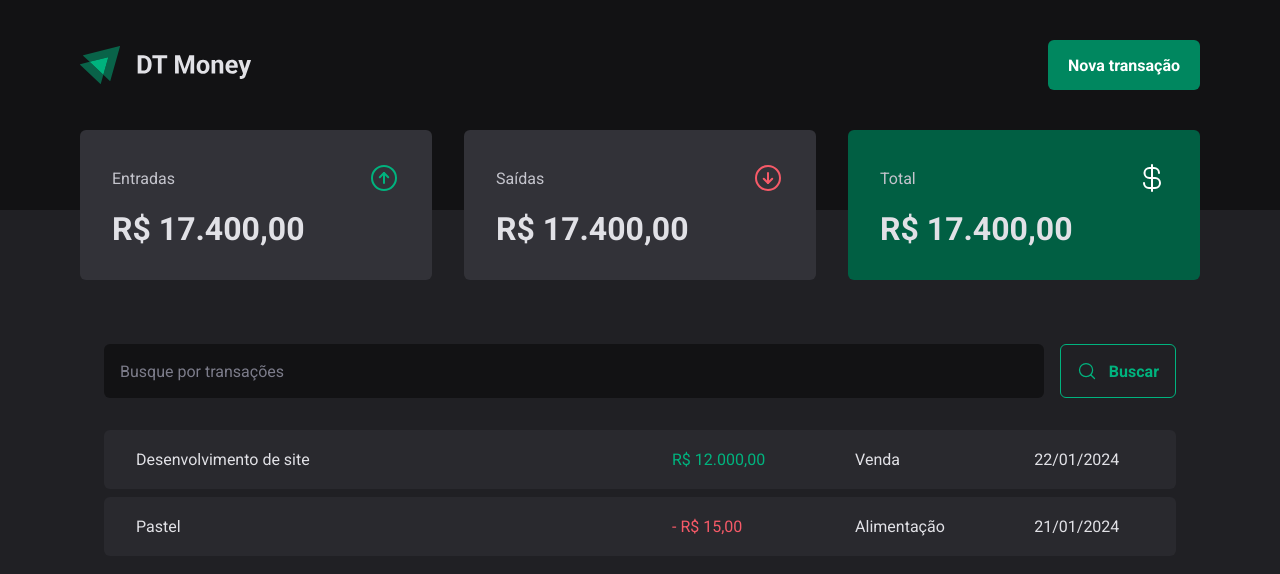
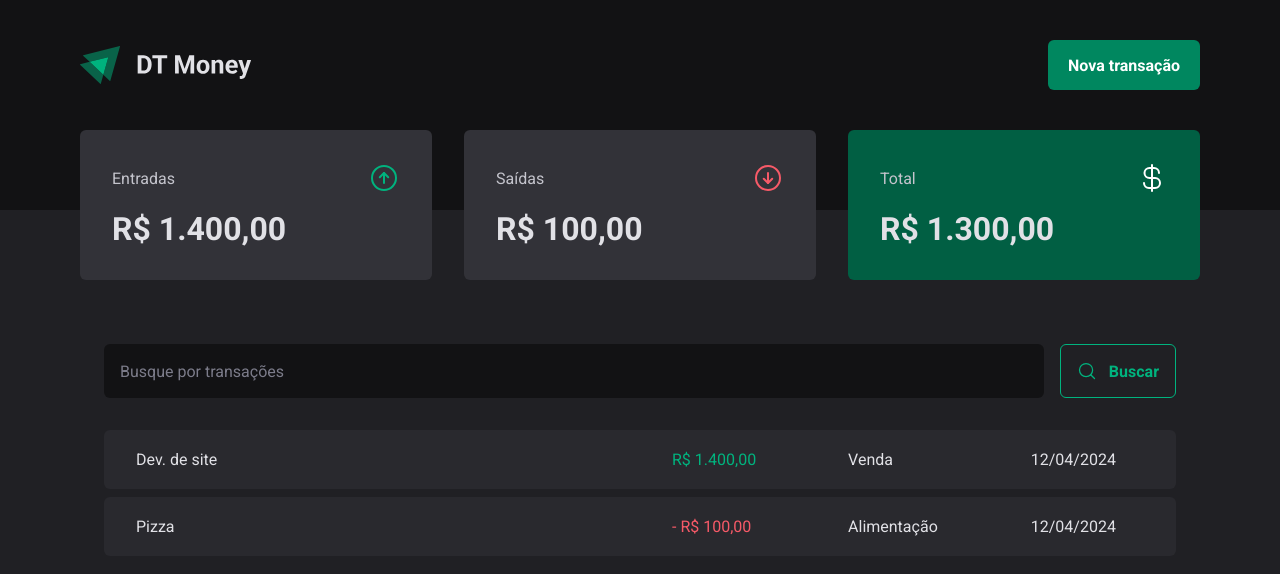
Before and after one commit to LeonardoBrizolla/dt-money, a React (Vite) app: page / in a window 1280 px wide. Shown: the top 574 px of the page. Built offline with nearby package versions, Linux system fonts and the light colour scheme; data requests are answered from the project's data file.

Commit message:
Aplicando React Hook Form

```diff
--- /dev/null
+++ b/server.json
@@ -0,0 +1,20 @@
+{
+  "transactions": [
+    {
+      "id": 1,
+      "description": "Dev. de site",
+      "type": "income",
+      "category": "Venda",
+      "price": 1400,
+      "createdAt": "2024-04-12T19:36:44.505Z"
+    },
+    {
+      "id": 2,
+      "description": "Pizza",
+      "type": "outcome",
+      "category": "Alimentação",
+      "price": 100,
+      "createdAt": "2024-04-12T19:36:44.505Z"
+    }
+  ]
+}
--- a/src/App.tsx
+++ b/src/App.tsx
@@ -2,12 +2,15 @@
 import { defaultTheme } from "./styles/themes/default";
 import { GlobalStyle } from "./styles/global";
 import { Transactions } from "./pages/Transactions";
+import { TransactionsProvider } from "./components/contexts/TransactionsContext";
 
 export function App() {
   return (
     <ThemeProvider theme={defaultTheme}>
       <GlobalStyle />
-      <Transactions />
+      <TransactionsProvider>
+        <Transactions />
+      </TransactionsProvider>
     </ThemeProvider>
-  )
+  );
 }
--- a/src/components/NewTransactionModal/index.tsx
+++ b/src/components/NewTransactionModal/index.tsx
@@ -1,5 +1,8 @@
 import * as Dialog from "@radix-ui/react-dialog";
 import { ArrowCircleDown, ArrowCircleUp, X } from "phosphor-react";
+import { z } from "zod";
+import { useForm } from "react-hook-form";
+import { zodResolver } from "@hookform/resolvers/zod";
 
 import {
   CloseButton,
@@ -9,7 +12,32 @@
   TransactionTypeButton,
 } from "./styles";
 
+const newTransactionFormSchema = z.object({
+  description: z.string(),
+  price: z.number(),
+  category: z.string(),
+  // type: z.enum(["income", "outcome"]),
+});
+
+type newTransactionFormInputs = z.infer<typeof newTransactionFormSchema>;
+
 export function NewTransactionModal() {
+  const {
+    register,
+    handleSubmit,
+    formState: { isSubmitting },
+  } = useForm<newTransactionFormInputs>({
+    resolver: zodResolver(newTransactionFormSchema),
+  });
+
+  async function handleCreateNewTransactionFormInputs(
+    data: newTransactionFormInputs
+  ) {
+    await new Promise((resolve) => setTimeout(resolve, 2000));
+
+    console.log(data);
+  }
+
   return (
     <Dialog.Portal>
       <Overlay />
@@ -21,14 +49,29 @@
           <X size={24} />
         </CloseButton>
 
-        <form action="">
-          <input type="text" placeholder="Descrição" required />
-          <input type="number" placeholder="Preço" required />
-          <input type="text" placeholder="Categoria" required />
+        <form onSubmit={handleSubmit(handleCreateNewTransactionFormInputs)}>
+          <input
+            type="text"
+            placeholder="Descrição"
+            required
+            {...register("description")}
+          />
+          <input
+            type="number"
+            placeholder="Preço"
+            required
+            {...register("price", { valueAsNumber: true })}
+          />
+          <input
+            type="text"
+            placeholder="Categoria"
+            required
+            {...register("category")}
+          />
 
           <TransactionType>
             <TransactionTypeButton variant="income" value="income">
-                <ArrowCircleUp size={24} />
+              <ArrowCircleUp size={24} />
               Entradas
             </TransactionTypeButton>
             <TransactionTypeButton variant="outcome" value="outcome">
@@ -37,7 +80,9 @@
             </TransactionTypeButton>
           </TransactionType>
 
-          <button type="submit">Cadastrar</button>
+          <button type="submit" disabled={isSubmitting}>
+            Cadastrar
+          </button>
         </form>
       </Content>
     </Dialog.Portal>
--- a/src/components/NewTransactionModal/styles.ts
+++ b/src/components/NewTransactionModal/styles.ts
@@ -51,7 +51,12 @@
       margin-top: 1.5rem;
       cursor: pointer;
 
-      &:hover {
+      &:disabled {
+        cursor: not-allowed;
+        opacity: 0.6;
+      }
+
+      &:not(:disabled):hover {
         background: ${(props) => props.theme["green-700"]};
         transition: background-color 0.2s;
       }
--- a/src/components/SearchForm/index.tsx
+++ b/src/components/SearchForm/index.tsx
@@ -1,15 +1,42 @@
 import { MagnifyingGlass } from "phosphor-react";
 import { SearchFormContainer } from "./styles";
+import { useForm } from "react-hook-form";
+import * as z from "zod";
+import { zodResolver } from "@hookform/resolvers/zod";
+
+const searchFormSchema = z.object({
+  query: z.string(),
+});
+
+type SearchFormInputs = z.infer<typeof searchFormSchema>;
 
 export function SearchForm() {
+  const {
+    register,
+    handleSubmit,
+    formState: { isSubmitting },
+  } = useForm<SearchFormInputs>({
+    resolver: zodResolver(searchFormSchema),
+  });
+
+  async function handleSearchTransactions(data: SearchFormInputs) {
+    await new Promise((resolve) => setTimeout(resolve, 2000));
+
+    console.log(data);
+  }
+
   return (
-    <SearchFormContainer>
-      <input type="text" placeholder="Busque por transações"/>
+    <SearchFormContainer onSubmit={handleSubmit(handleSearchTransactions)}>
+      <input
+        type="text"
+        placeholder="Busque por transações"
+        {...register("query")}
+      />
 
-      <button type="submit">
+      <button type="submit" disabled={isSubmitting}>
         <MagnifyingGlass size={20} />
         Buscar
       </button>
     </SearchFormContainer>
-  )
+  );
 }
--- a/src/components/SearchForm/styles.ts
+++ b/src/components/SearchForm/styles.ts
@@ -30,7 +30,12 @@
     font-weight: bold;
     cursor: pointer;
 
-    &:hover {
+    &:disabled {
+      opacity: 0.6;
+      cursor: not-allowed;
+    }
+
+    &:not(:disabled):hover {
       background: ${props => props.theme["green-500"]};
       border-color: ${props => props.theme["green-500"]};
       color: ${props => props.theme.white};
--- a/src/components/Summary/index.tsx
+++ b/src/components/Summary/index.tsx
@@ -1,7 +1,11 @@
 import { ArrowCircleDown, ArrowCircleUp, CurrencyDollar } from "phosphor-react";
 import { SummaryCard, SummaryContainer } from "./styles";
+import { priceFormatter } from "../../utils/formatter";
+import { useSummary } from "../hooks/useSummary";
 
 export function Summary() {
+  const summary = useSummary();
+
   return (
     <SummaryContainer>
       <SummaryCard>
@@ -10,7 +14,7 @@
           <ArrowCircleUp size={32} color="#00b37e"/>
         </header>
 
-        <strong>R$ 17.400,00</strong>
+        <strong>{priceFormatter.format(summary.income)}</strong>
       </SummaryCard>
 
       <SummaryCard>
@@ -19,7 +23,7 @@
           <ArrowCircleDown size={32} color="#f75a68"/>
         </header>
 
-        <strong>R$ 17.400,00</strong>
+        <strong>{priceFormatter.format(summary.outcome)}</strong>
       </SummaryCard>
 
       <SummaryCard variant="green">
@@ -28,7 +32,7 @@
           <CurrencyDollar size={32} color="#fff"/>
         </header>
 
-        <strong>R$ 17.400,00</strong>
+        <strong>{priceFormatter.format(summary.total)}</strong>
       </SummaryCard>
     </SummaryContainer>
   )
--- /dev/null
+++ b/src/components/contexts/TransactionsContext.tsx
@@ -0,0 +1,41 @@
+import { ReactNode, createContext, useEffect, useState } from "react";
+
+type Transaction = {
+  id: number;
+  description: string;
+  type: "income" | "outcome";
+  price: number;
+  category: string;
+  createdAt: string;
+};
+
+interface TransactionsContextType {
+  transactions: Transaction[];
+}
+
+type TransactionsProviderProps = {
+  children: ReactNode;
+}
+
+export const TransactionsContext = createContext({} as TransactionsContextType);
+
+export function TransactionsProvider({ children }: TransactionsProviderProps) {
+  const [transactions, setTransactions] = useState<Transaction[]>([]);
+
+  async function loadTransactions() {
+    const response = await fetch("http://localhost:3333/transactions");
+    const data = await response.json();
+
+    setTransactions(data);
+  }
+
+  useEffect(() => {
+    loadTransactions();
+  }, []);
+
+  return (
+    <TransactionsContext.Provider value={{ transactions }}>
+      {children}
+    </TransactionsContext.Provider>
+  )
+}
--- /dev/null
+++ b/src/components/hooks/useSummary.ts
@@ -0,0 +1,29 @@
+import { useContext } from "react";
+import { TransactionsContext } from "../contexts/TransactionsContext";
+
+export function useSummary() {
+  const { transactions } = useContext(TransactionsContext);
+
+  const summary = transactions.reduce(
+    (acc, transaction) => {
+      if (transaction.type === "income") {
+        acc.income += transaction.price;
+        acc.total += transaction.price;
+      }
+
+      if (transaction.type === "outcome") {
+        acc.outcome += transaction.price;
+        acc.total -= transaction.price;
+      }
+
+      return acc;
+    },
+    {
+      income: 0,
+      outcome: 0,
+      total: 0,
+    }
+  );
+
+  return summary;
+}
--- a/src/pages/Transactions/index.tsx
+++ b/src/pages/Transactions/index.tsx
@@ -1,9 +1,18 @@
+import { useContext } from "react";
 import { Header } from "../../components/Header";
 import { SearchForm } from "../../components/SearchForm";
 import { Summary } from "../../components/Summary";
-import { PriceHighlight, TransactionsContainer, TransactionsTable } from "./styled";
+import {
+  PriceHighlight,
+  TransactionsContainer,
+  TransactionsTable,
+} from "./styled";
+import { TransactionsContext } from "../../components/contexts/TransactionsContext";
+import { dateFormatter, priceFormatter } from "../../utils/formatter";
 
 export function Transactions() {
+  const { transactions } = useContext(TransactionsContext);
+
   return (
     <div>
       <Header />
@@ -14,29 +23,22 @@
 
         <TransactionsTable>
           <tbody>
-            <tr>
-              <td width="50%">Desenvolvimento de site</td>
-              <td>
-                <PriceHighlight variant="income">
-                  R$ 12.000,00
-                </PriceHighlight>
-              </td>
-              <td>Venda</td>
-              <td>22/01/2024</td>
-            </tr>
-            <tr>
-              <td width="50%">Pastel</td>
-              <td>
-                <PriceHighlight variant="outcome">
-                  - R$ 15,00
-                </PriceHighlight>
-              </td>
-              <td>Alimentação</td>
-              <td>21/01/2024</td>
-            </tr>
+            {transactions.map((transaction) => (
+              <tr key={transaction.id}>
+                <td width="50%">{transaction.description}</td>
+                <td>
+                  <PriceHighlight variant={transaction.type}>
+                    {transaction.type === 'outcome' && '- '}
+                    {priceFormatter.format(transaction.price)}
+                  </PriceHighlight>
+                </td>
+                <td>{transaction.category}</td>
+                <td>{dateFormatter.format(new Date(transaction.createdAt))}</td>
+              </tr>
+            ))}
           </tbody>
         </TransactionsTable>
       </TransactionsContainer>
     </div>
-  )
+  );
 }
--- /dev/null
+++ b/src/utils/formatter.ts
@@ -0,0 +1,6 @@
+export const dateFormatter = new Intl.DateTimeFormat('pt-BR');
+
+export const priceFormatter = new Intl.NumberFormat('pt-BR', {
+  style: 'currency',
+  currency: 'BRL'
+});
```
Also changed, not shown: package.json (+6 -1 lines), 1 other file (tests, documents, lock files or other folders).
